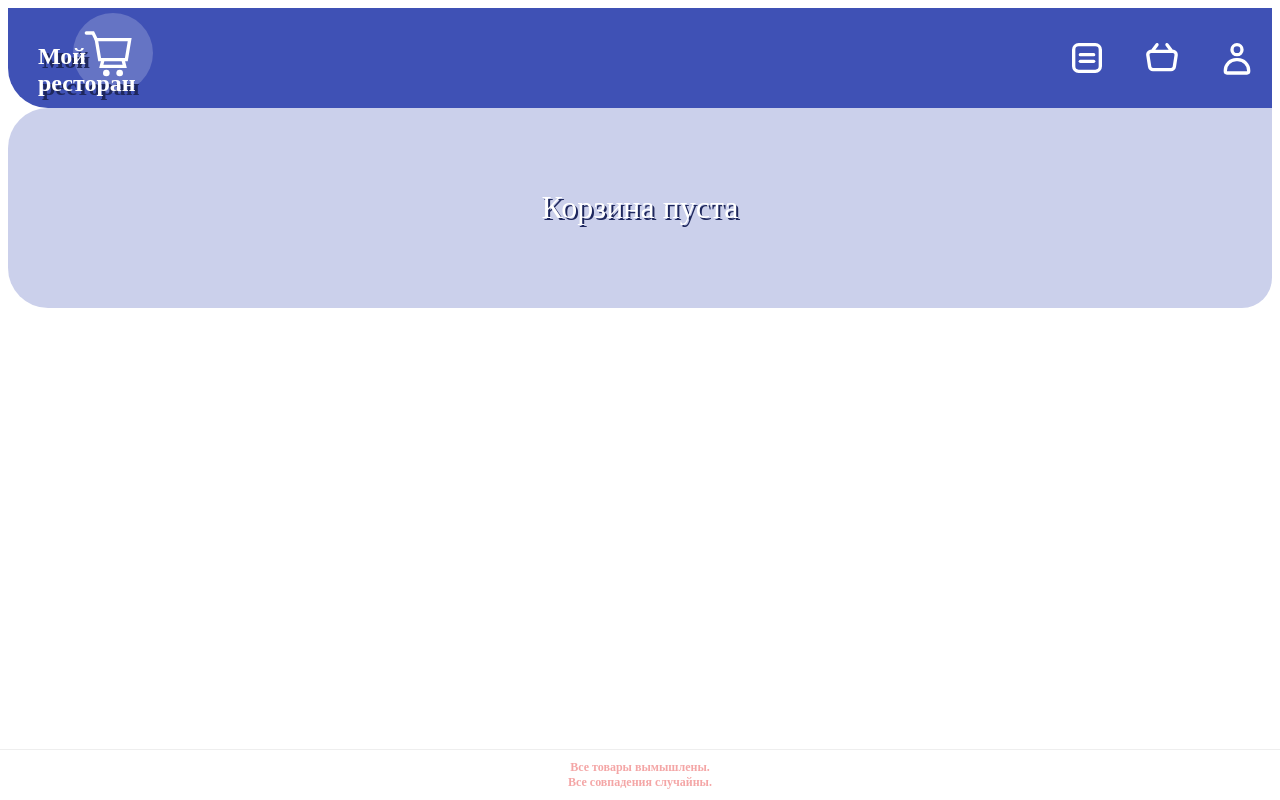
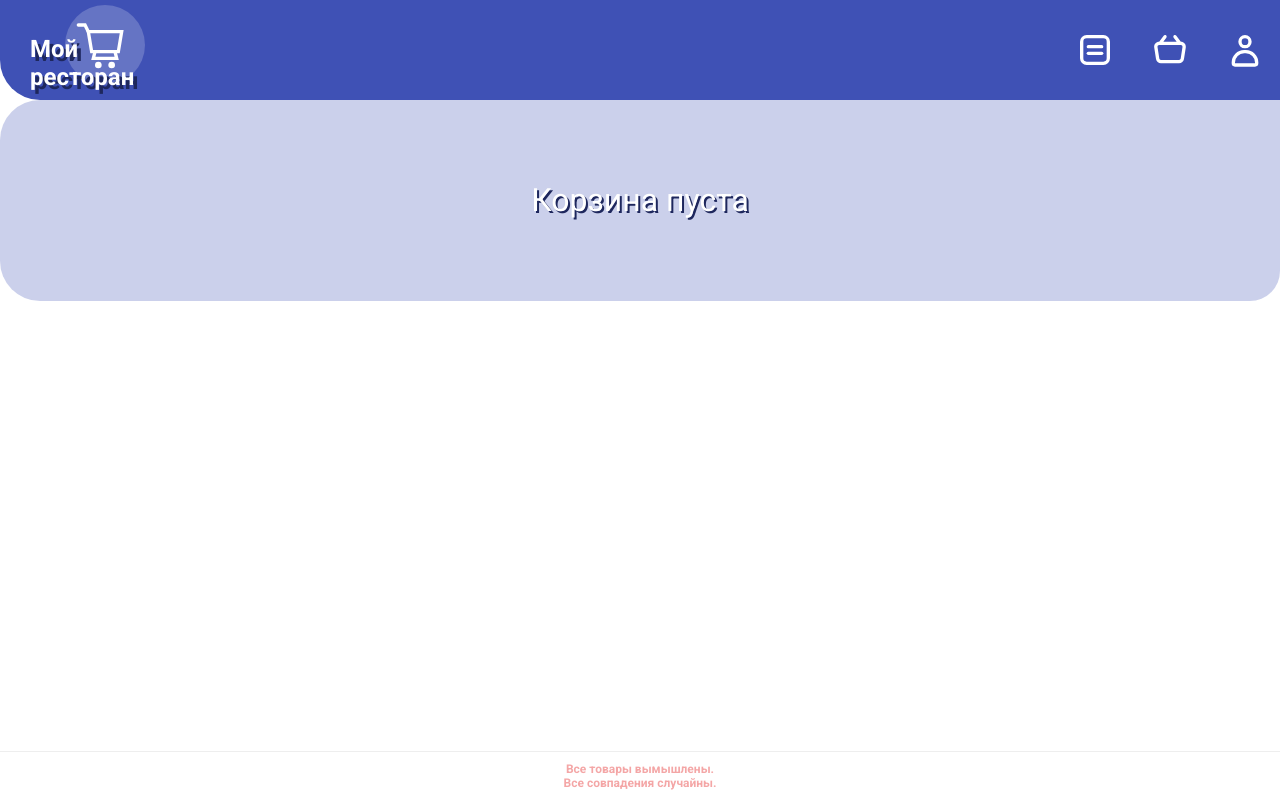
Before and after one commit to ZakharchenkoV/pet-shop-react, a React (Vite) app: page /cart in a window 1280 px wide. Built offline with nearby package versions, Linux system fonts and the light colour scheme.

Commit message:
styles fix

```diff
--- a/src/App.tsx
+++ b/src/App.tsx
@@ -1,6 +1,8 @@
 import { Footer } from './components/Footer';
 import { Header } from './components/Header';
 import { Main } from './components/Main/ui/Main';
+
+import './index.scss';
 
 const App = () => {
   return (
--- a/src/components/QuantityButtonsBlock/ui/QuantityButtonsBlock.module.scss
+++ b/src/components/QuantityButtonsBlock/ui/QuantityButtonsBlock.module.scss
@@ -1,7 +1,7 @@
 .quantity-buttons-block {
   display: flex;
   flex-direction: row;
-  justify-content: space-evenly;
+  justify-content: center;
   align-items: center;
   gap: 10px;
   width: 100%;
--- a/src/styles/mixins.scss
+++ b/src/styles/mixins.scss
@@ -111,13 +111,13 @@ $breakpoints: (
   cursor: pointer;
 
   &:hover {
-    border: 1px solid red;
-    background-color: rgb(253 0 0 / 54.6%);
+    border: 1px solid rgb(63 81 181);
+    background-color: rgb(253 0 0 / 38.2%);
     transform: scale(1.01);
   }
 
   &:active {
-    background-color: rgb(255 35 35);
+    background-color: rgb(255 35 35 / 77.5%);
     transform: scale(0.99);
   }
 
@@ -146,13 +146,13 @@ $breakpoints: (
   cursor: pointer;
 
   &:hover {
-    border: 1px solid rgb(169 169 169);
-    background-color: rgb(169 169 169 / 53.4%);
+    border: 1px solid rgb(63 81 181);
+    background-color: rgb(63 81 181 / 37%);
     transform: scale(1.01);
   }
 
   &:active {
-    background-color: rgb(198 198 198);
+    background-color: rgb(63 81 181 / 69.6%);
     transform: scale(0.99);
   }
 
@@ -181,13 +181,13 @@ $breakpoints: (
   cursor: pointer;
 
   &:hover {
-    border: 1px solid green;
-    background-color: rgb(0 128 0 / 51.3%);
+    border: 1px solid rgb(63 81 181);
+    background-color: rgb(0 128 0 / 38.5%);
     transform: scale(1.01);
   }
 
   &:active {
-    background-color: rgb(15 126 15);
+    background-color: rgb(15 126 15 / 77%);
     transform: scale(0.99);
   }
 
```
